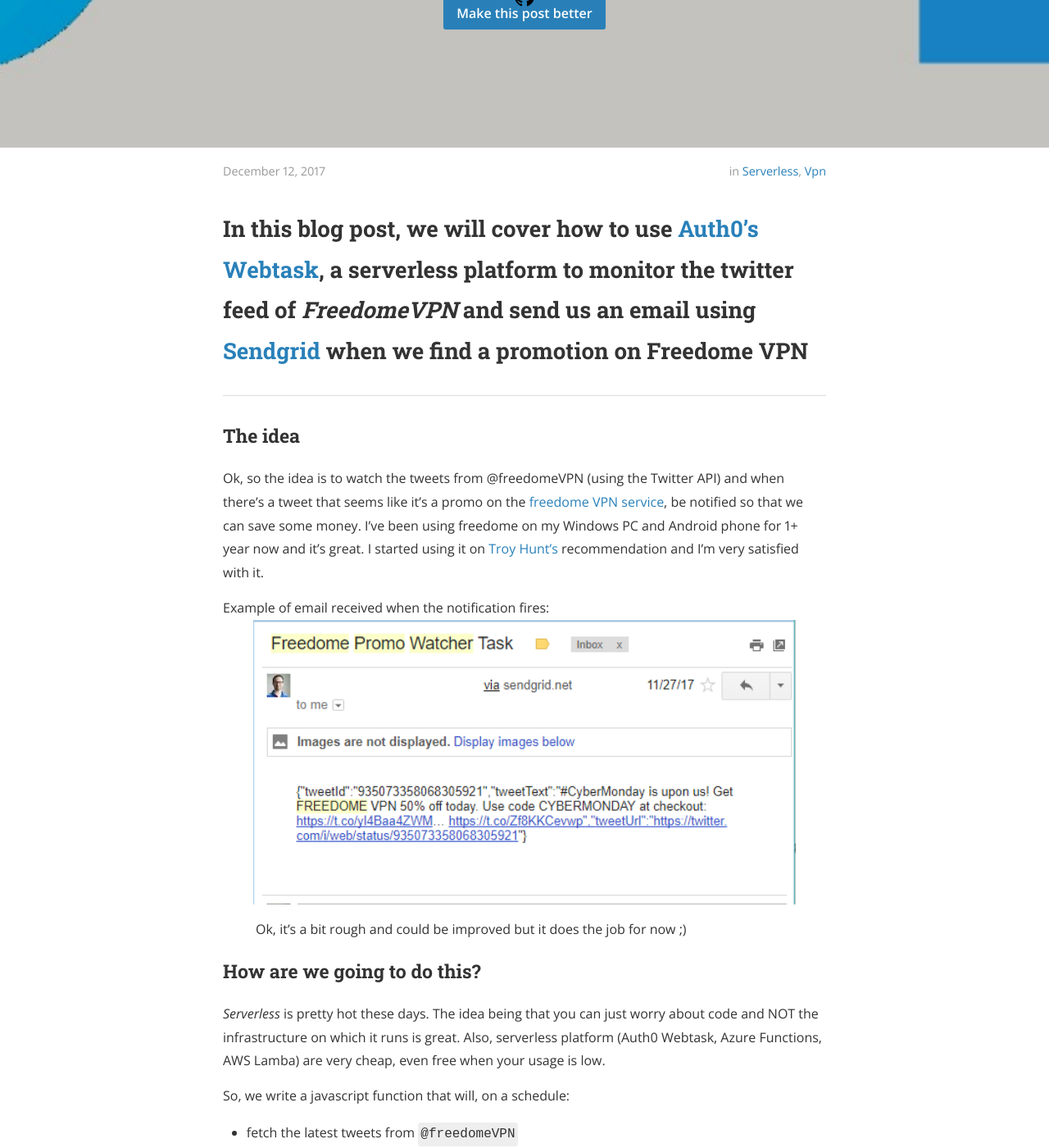
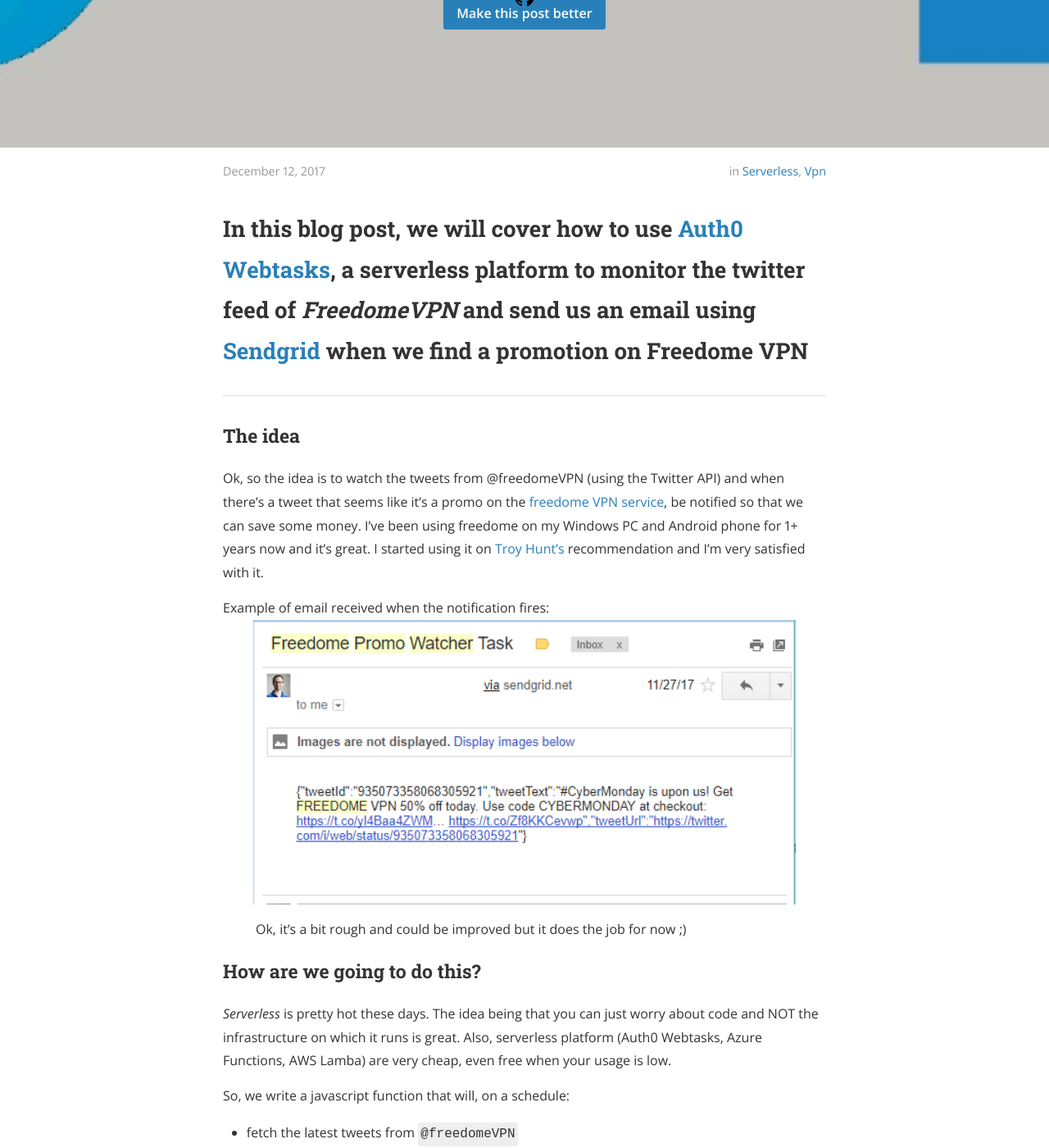
Before and after one commit to oliviervaillancourt/blog, a Jekyll site: the page built from _posts/2017-12-22-Freedome-discount-using-serverless.md, in a window 1280 px wide and 1400 px high, scrolled down 473 px. Shown: the whole window at 82% size. Built offline with Jekyll 4.4.1, drawn with Linux system fonts in a browser that asks for light colours; nearby versions of some CDN libraries; some of the changed text lies outside the part shown.

Commit message:
some feedback from GlennB

````diff
--- a/_posts/2017-12-22-Freedome-discount-using-serverless.md
+++ b/_posts/2017-12-22-Freedome-discount-using-serverless.md
@@ -8,12 +8,12 @@
 cover:  "/img/posts/freedome_serverless/FreeDome-Webtask-Twitter-MainImage.jpg"
 ---
 
-## In this blog post, we will cover how to use [Auth0's Webtask](https://webtask.io), a serverless platform to monitor the twitter feed of *FreedomeVPN* and send us an email using [Sendgrid](https://sendgrid.com) when we find a promotion on Freedome VPN
+## In this blog post, we will cover how to use [Auth0 Webtasks](https://webtask.io), a serverless platform to monitor the twitter feed of *FreedomeVPN* and send us an email using [Sendgrid](https://sendgrid.com) when we find a promotion on Freedome VPN
 
 ----
 
 ### The idea
-Ok, so the idea is to watch the tweets from @freedomeVPN (using the Twitter API) and when there's a tweet that seems like it's a promo on the [freedome VPN service](https://www.f-secure.com/en/web/home_global/freedome), be notified so that we can save some money.  I've been using freedome on my Windows PC and Android phone for 1+ year now and it's great.  I started using it on [Troy Hunt's](https://www.troyhunt.com/the-importance-of-trust-and-integrity-in-a-vpn-provider-and-how-mysafevpn-blew-it/) recommendation and I'm very satisfied with it.
+Ok, so the idea is to watch the tweets from @freedomeVPN (using the Twitter API) and when there's a tweet that seems like it's a promo on the [freedome VPN service](https://www.f-secure.com/en/web/home_global/freedome), be notified so that we can save some money.  I've been using freedome on my Windows PC and Android phone for 1+ years now and it's great.  I started using it on [Troy Hunt's](https://www.troyhunt.com/the-importance-of-trust-and-integrity-in-a-vpn-provider-and-how-mysafevpn-blew-it/) recommendation and I'm very satisfied with it.
 
 Example of email received when the notification fires:
 ![email received](/img/posts/freedome_serverless/sampleEmail.png)
@@ -21,7 +21,7 @@
 > Ok, it's a bit rough and could be improved but it does the job for now ;)
 
 ### How are we going to do this?
-*Serverless* is pretty hot these days.  The idea being that you can just worry about code and NOT the infrastructure on which it runs is great.  Also, serverless platform (Auth0 Webtask, Azure Functions, AWS Lamba) are very cheap, even free when your usage is low.
+*Serverless* is pretty hot these days.  The idea being that you can just worry about code and NOT the infrastructure on which it runs is great.  Also, serverless platform (Auth0 Webtasks, Azure Functions, AWS Lamba) are very cheap, even free when your usage is low.
 
 So, we write a javascript function that will, on a schedule:
 
@@ -42,7 +42,7 @@
 3. Get an API key like so: **Take a note of the API Key somewhere**:
 ![sendgrid Api Key](/img/posts/freedome_serverless/sendGridApiKey.png)
 
-### Step 3: setup an `Auth0 webtask`
+### Step 3: setup an `Auth0 Webtasks`
 1. Go to <https://webtask.io> and setup your account
 2. You can use the CLI to create the webtask but I've used the HTML editor instead.  So go to <https://webtask.io/make> to invoke the editor
 3. Create a new Webtask (select `Empty Function` for the type) and give it a name
@@ -126,7 +126,7 @@
 
 Let's break it down a bit...
 
-**First** the programming model that webtask uses is described in details [here](https://webtask.io/docs/model) but the general idea of it is that we need to export a function that will call the node.js callback function (`cb` in this case) when your job is done.  `Auth0 webtask` will invoke our function either on 1) a http request on the webtask URL or 2) on a CRON schedule.
+**First** the programming model that webtask uses is described in details [here](https://webtask.io/docs/model) but the general idea of it is that we need to export a function that will call the node.js callback function (`cb` in this case) when your job is done.  `Auth0 Webtasks` will invoke our function either on 1) a http request on the webtask URL or 2) on a CRON schedule.
 
 ```js
 module.exports = (context, cb) => {cb(null, "Job done")}
@@ -159,7 +159,7 @@
 We invoke Sendgrid HTTPS API to send ourselves an email
 
 **Fifth**
-We have to save the last tweet ID returned in this request to not request it again later.  This is used by leveraging another of Auth0 Webtask feature called `storage`.  `Storage` a 500 kb JSON object that you can read and write to.  So we save our lastTweetId this way:
+We have to save the last tweet ID returned in this request to not request it again later.  This is used by leveraging another of Auth0 Webtasks feature called `storage`.  `Storage` a 500 kb JSON object that you can read and write to.  So we save our lastTweetId this way:
 ```js
     context.storage.set({ 'lastTweetId': respJson[0].id_str }, { force: 1 }, ...
 ```
````
